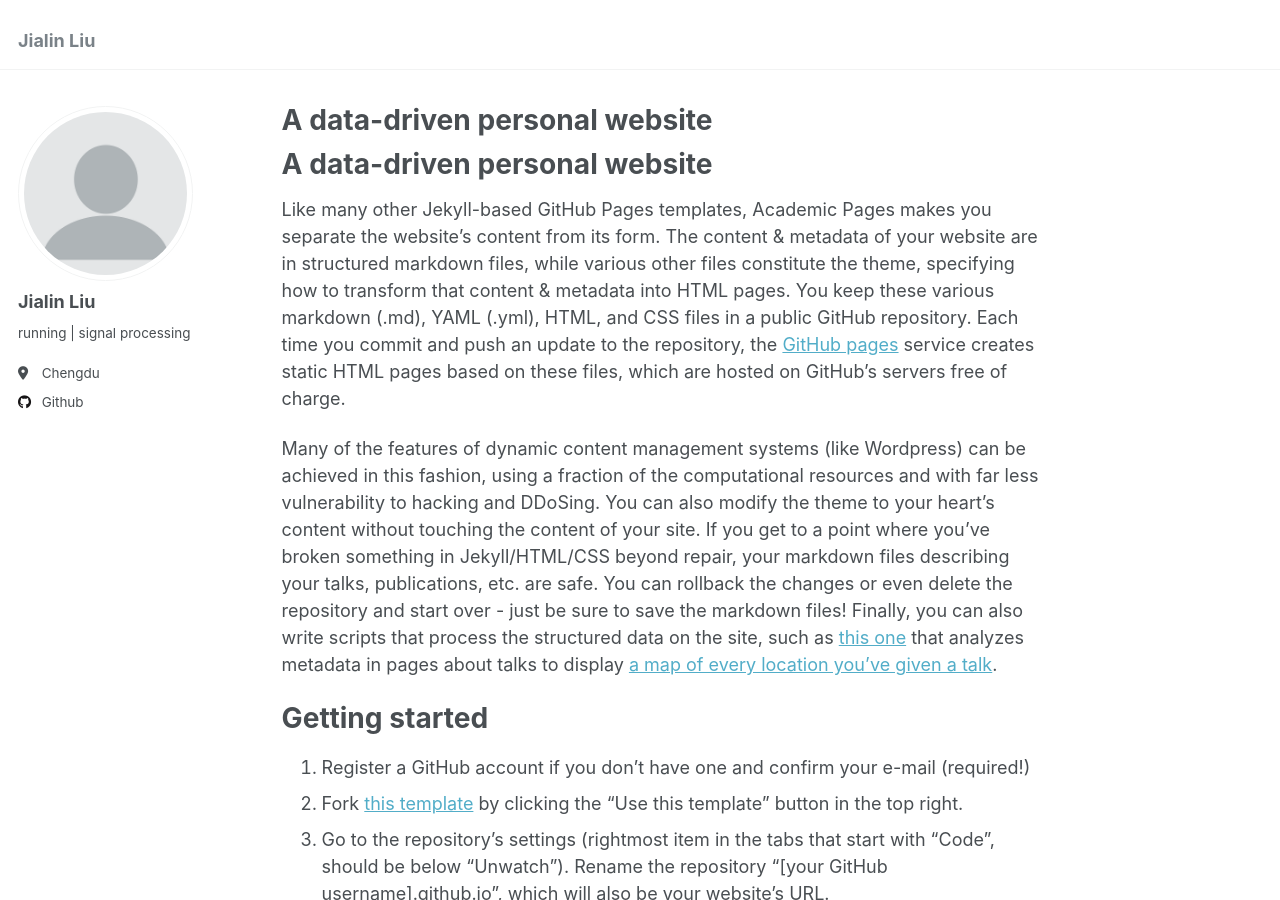
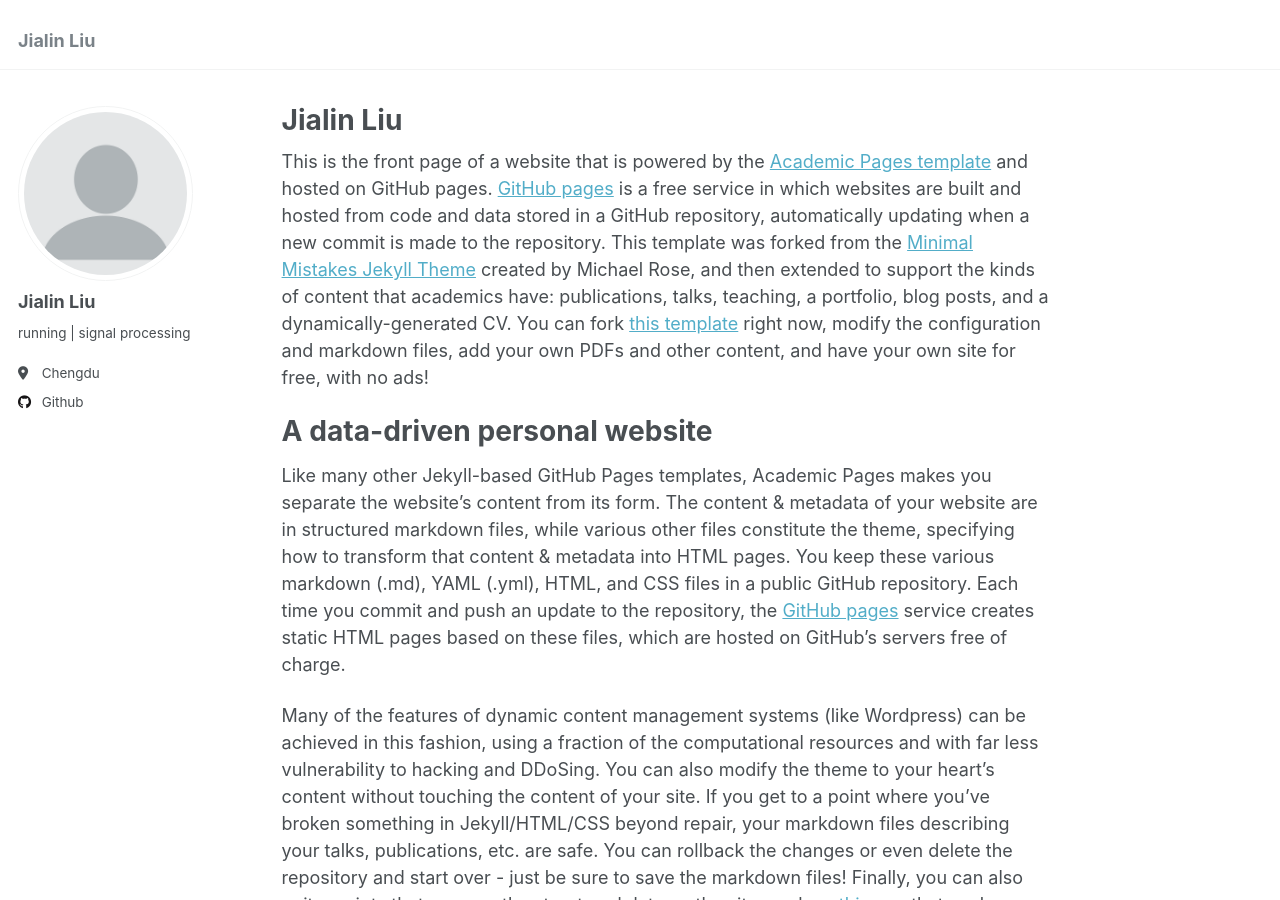
Before and after one commit to jialinliu0817/jialinliu0817.github.io, a Jekyll site: the page built from _pages/about.md, in a window 1280 px wide and 900 px high. Built offline with Jekyll 4.4.1, drawn with Linux system fonts in a browser that asks for light colours; our own code applies the rules of GitHub Pages for plain Markdown files.

Commit message:
Update about.md

```diff
--- a/_pages/about.md
+++ b/_pages/about.md
@@ -1,4 +1,13 @@
+---
+permalink: /
+title: "Jialin Liu"
+author_profile: true
+redirect_from:
+  - /about/
+  - /about.html
+---
 
+This is the front page of a website that is powered by the [Academic Pages template](https://github.com/academicpages/academicpages.github.io) and hosted on GitHub pages. [GitHub pages](https://pages.github.com) is a free service in which websites are built and hosted from code and data stored in a GitHub repository, automatically updating when a new commit is made to the repository. This template was forked from the [Minimal Mistakes Jekyll Theme](https://mmistakes.github.io/minimal-mistakes/) created by Michael Rose, and then extended to support the kinds of content that academics have: publications, talks, teaching, a portfolio, blog posts, and a dynamically-generated CV. You can fork [this template](https://github.com/academicpages/academicpages.github.io) right now, modify the configuration and markdown files, add your own PDFs and other content, and have your own site for free, with no ads!
 
 A data-driven personal website
 ======
```
